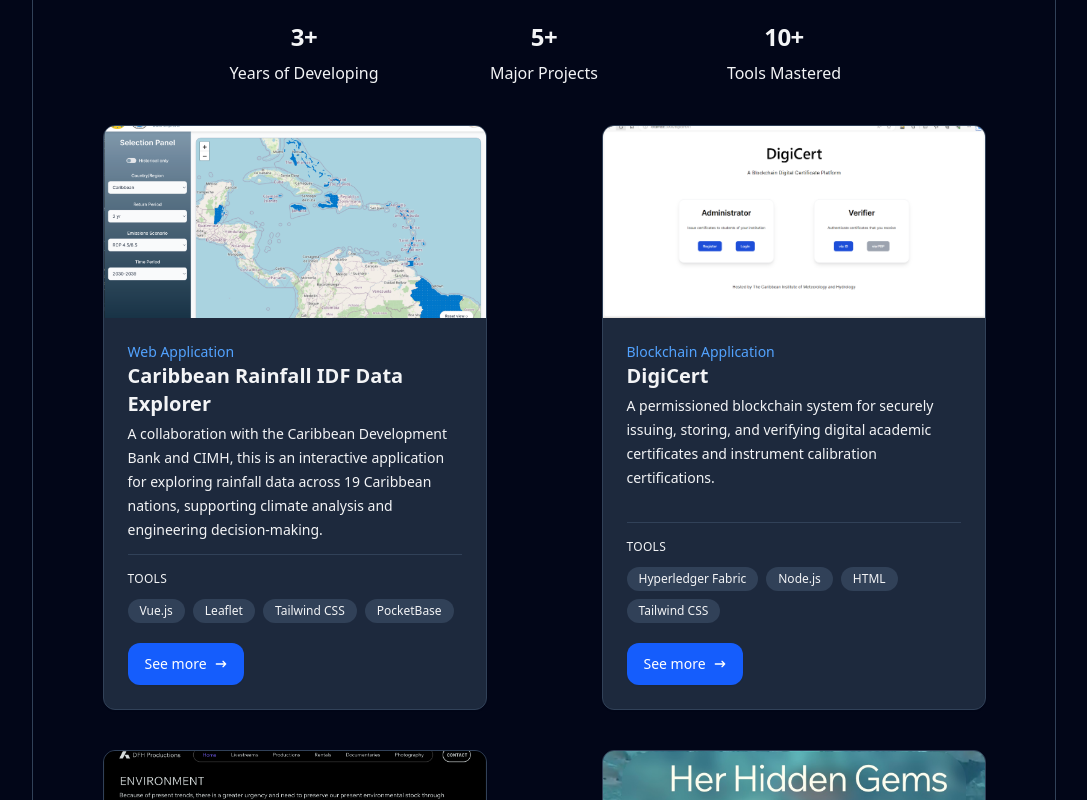
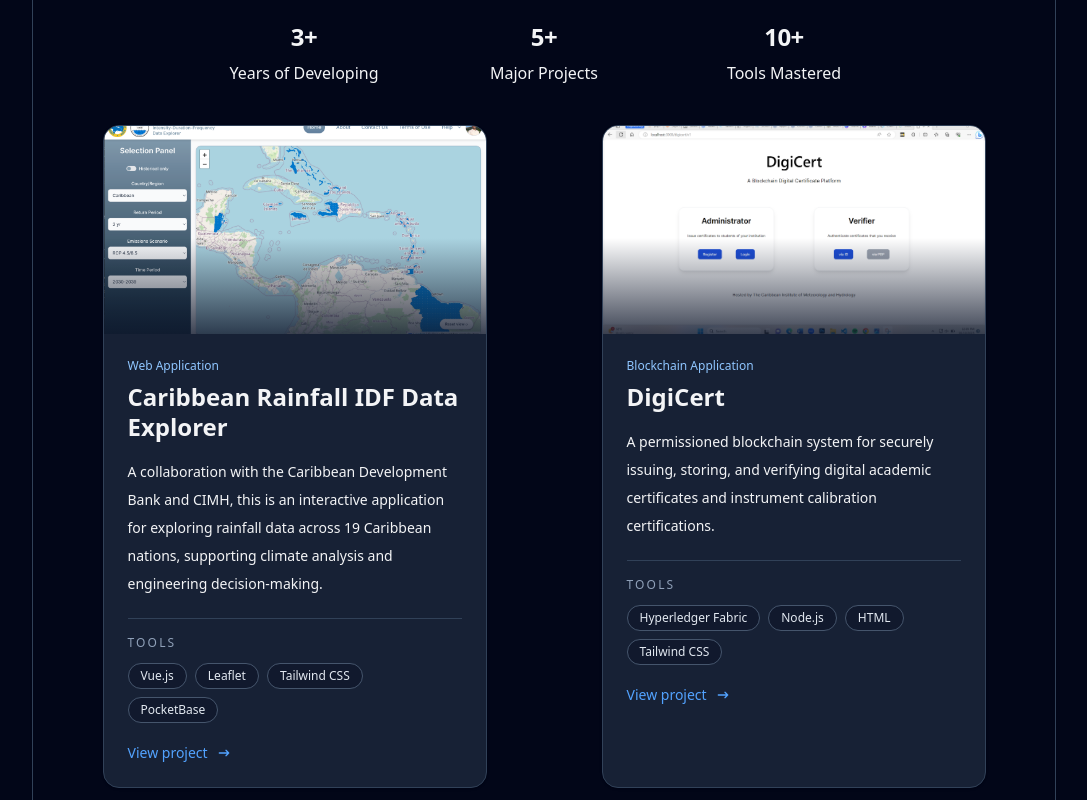
Before and after one commit to aldanstomer/aldan-portfolio, a Vue app: page /portfolio in a window 1280 px wide. Shown: the part 320-1120 px from the top of the page, without its empty margins (96-1183 px from the left). Built offline with nearby package versions, Linux system fonts and the light colour scheme.

Commit message:
card changes

```diff
--- a/src/components/sections/ProjectGrid.vue
+++ b/src/components/sections/ProjectGrid.vue
@@ -1,29 +1,110 @@
 <script setup>
 import { RouterLink } from "vue-router"
 
-defineProps({ projects: { type: Array, required: true }})
+defineProps({
+  projects: { type: Array, required: true }
+})
 </script>
 
 <template>
   <div class="grid gap-10 mt-10 w-full grid-cols-1 md:grid-cols-2">
-    <div v-for="p in projects" :key="p.slug" class="bg-slate-800 w-full max-w-sm mx-auto border border-slate-700 rounded-xl shadow-xs overflow-hidden flex flex-col">
-      <component :is="p.external ? 'a' : RouterLink" :href="p.external ? p.href : undefined" :to="!p.external ? (p.type === 'design' ? `/designs/${p.slug}` : `/projects/${p.slug}`) : undefined" :target="p.external ? '_blank' : undefined" :rel="p.external ? 'noopener noreferrer' : undefined" class="block group">
-        <img class="w-full h-48 object-cover transition-transform duration-300 group-hover:scale-105" :src="p.image" :alt="p.title" />
+    <div
+      v-for="p in projects"
+      :key="p.slug"
+      class="group relative w-full max-w-sm mx-auto overflow-hidden rounded-2xl border border-slate-700 bg-slate-800/80 shadow-sm transition-all duration-300 hover:-translate-y-1 hover:shadow-xl hover:shadow-slate-950/40"
+    >
+      <div class="pointer-events-none absolute inset-0 opacity-0 transition-opacity duration-300 group-hover:opacity-100 bg-gradient-to-br from-blue-500/10 via-transparent to-cyan-400/10"></div>
+
+      <component
+        :is="p.external ? 'a' : RouterLink"
+        :href="p.external ? p.href : undefined"
+        :to="!p.external ? (p.type === 'design' ? `/designs/${p.slug}` : `/projects/${p.slug}`) : undefined"
+        :target="p.external ? '_blank' : undefined"
+        :rel="p.external ? 'noopener noreferrer' : undefined"
+        class="relative block overflow-hidden"
+      >
+        <img
+          class="h-52 w-full object-cover transition-transform duration-500 group-hover:scale-105"
+          :src="p.image"
+          :alt="p.title"
+          loading="lazy"
+          decoding="async"
+        />
+
+        <div class="absolute inset-x-0 bottom-0 h-24 bg-gradient-to-t from-slate-900/80 to-transparent"></div>
       </component>
-      <div class="p-6 flex flex-col flex-1">
-        <p v-if="p.category" class="text-sm text-blue-400">{{ p.category }}</p>
-        <p v-if="p.title" class="text-xl text-body font-semibold mb-1">{{ p.title }}</p>
-        <p v-if="p.summary" class="text-sm text-body leading-6 mb-3">{{ p.summary }}</p>
-        <div v-if="p.tools?.length" class="mt-auto pt-4 border-t border-slate-700">
-          <p class="text-xs uppercase tracking-wide text-body mb-3">Tools</p>
+
+      <div class="relative flex flex-col p-6">
+        <div class="mb-4 flex items-start justify-between gap-4">
+          <div class="min-w-0">
+            <p
+              v-if="p.category"
+              class="mb-2  text-xs font-medium text-blue-300"
+            >
+              {{ p.category }}
+            </p>
+
+            <h3
+              v-if="p.title"
+              class="text-2xl font-semibold leading-tight text-heading transition-colors duration-300 group-hover:text-blue-200"
+            >
+              {{ p.title }}
+            </h3>
+          </div>
+
+        </div>
+
+        <p
+          v-if="p.summary"
+          class="mb-5 text-sm leading-7 text-body"
+        >
+          {{ p.summary }}
+        </p>
+
+        <div
+          v-if="p.tools?.length"
+          class="mt-auto border-t border-slate-700 pt-4"
+        >
+          <p class="mb-3 text-xs uppercase tracking-[0.18em] text-slate-400">
+            Tools
+          </p>
+
           <div class="flex flex-wrap gap-2">
-            <span v-for="tool in p.tools" :key="tool" class="rounded-full bg-slate-700 px-3 py-1 text-xs text-heading">{{ tool }}</span>
+            <span
+              v-for="tool in p.tools"
+              :key="tool"
+              class="rounded-full border border-slate-600 bg-slate-900/80 px-3 py-1 text-xs text-slate-200 transition-colors duration-300 group-hover:border-slate-500"
+            >
+              {{ tool }}
+            </span>
           </div>
         </div>
-        <component :is="p.external ? 'a' : RouterLink" :href="p.external ? p.href : undefined" :to="!p.external ? (p.type === 'design' ? `/designs/${p.slug}` : `/projects/${p.slug}`) : undefined" :target="p.external ? '_blank' : undefined" :rel="p.external ? 'noopener noreferrer' : undefined" class="inline-flex mt-5 self-start items-center text-white bg-blue-600 border border-transparent hover:bg-blue-700 focus:ring-4 focus:ring-brand-medium shadow-xs font-medium leading-5 rounded-xl text-sm px-4 py-2.5 focus:outline-none">
-          See more
-          <svg class="w-4 h-4 ms-1.5 rtl:rotate-180 -me-0.5" aria-hidden="true" xmlns="http://www.w3.org/2000/svg" width="24" height="24" fill="none" viewBox="0 0 24 24">
-            <path stroke="currentColor" stroke-linecap="round" stroke-linejoin="round" stroke-width="2" d="M19 12H5m14 0-4 4m4-4-4-4"/>
+
+        <component
+          :is="p.external ? 'a' : RouterLink"
+          :href="p.external ? p.href : undefined"
+          :to="!p.external ? (p.type === 'design' ? `/designs/${p.slug}` : `/projects/${p.slug}`) : undefined"
+          :target="p.external ? '_blank' : undefined"
+          :rel="p.external ? 'noopener noreferrer' : undefined"
+          class="mt-5 inline-flex items-center gap-2 self-start text-sm font-medium text-blue-400 transition-colors duration-300 hover:text-blue-300"
+        >
+          View project
+          <svg
+            class="h-4 w-4 transition-transform duration-300 group-hover:translate-x-1"
+            aria-hidden="true"
+            xmlns="http://www.w3.org/2000/svg"
+            width="24"
+            height="24"
+            fill="none"
+            viewBox="0 0 24 24"
+          >
+            <path
+              stroke="currentColor"
+              stroke-linecap="round"
+              stroke-linejoin="round"
+              stroke-width="2"
+              d="M19 12H5m14 0-4 4m4-4-4-4"
+            />
           </svg>
         </component>
       </div>
--- a/src/views/Home.vue
+++ b/src/views/Home.vue
@@ -25,12 +25,17 @@
 
 <style scoped>
 .fade-enter-active, .fade-leave-active { transition: opacity 0.4s ease; }
-
 .fade-enter-from, .fade-leave-to { opacity: 0; }
 </style>
 
 <template>
-  <div class="w-9/10 md:w-4/5 max-w-6xl mx-auto mt-24">
+  <div class="relative min-h-screen bg-slate-950 overflow-hidden">
+    <div class="pointer-events-none absolute inset-x-0 top-0 h-[38rem] overflow-hidden">
+      <div class="absolute inset-0 bg-[radial-gradient(circle_at_18%_28%,rgba(59,130,246,0.16),transparent_30%),radial-gradient(circle_at_84%_24%,rgba(34,211,238,0.08),transparent_24%),linear-gradient(180deg,rgba(15,23,42,0.96)_0%,rgba(2,6,23,0.92)_58%,rgba(2,6,23,0)_100%)]"></div>
+      <div class="absolute inset-x-0 bottom-0 h-56 bg-gradient-to-b from-transparent via-slate-950/85 to-slate-950"></div>
+    </div>
+
+    <div class="relative z-10 w-9/10 md:w-4/5 max-w-6xl mx-auto pt-32">
       <section class="grid grid-cols-1 lg:grid-cols-12 gap-10 items-center mb-16">
         <div class="lg:col-span-7">
           <p class="text-blue-400 font-medium mb-3">Aldan Saint Omer</p>
@@ -42,44 +47,88 @@
           </h1>
           <p class="text-body text-lg max-w-2xl mb-7">I am a St. Lucian developer who builds systems that balance design and functionality for smooth experiences on the web and social media. I strive to be at the forefront of climate action and sustainable development across the Caribbean.</p>
         </div>
+
         <div class="lg:col-span-5">
-        <ProfileCard :name = "name" :subtitle= "subtitle" />
+          <ProfileCard :name="name" :subtitle="subtitle" />
         </div>
       </section>
+
       <section class="mb-16">
         <div class="flex items-end justify-between gap-6 mb-6">
           <div>
             <h2 class="text-2xl font-semibold text-heading mb-2">Featured Projects</h2>
             <p class="text-body">A few pieces of work that best represent what I build and design.</p>
           </div>
+
           <RouterLink :to="{ path: '/portfolio', query: { tab: 'dev' } }" class="text-sm text-blue-400 hover:text-blue-300 whitespace-nowrap">
             See all →
           </RouterLink>
         </div>
+
         <div class="grid grid-cols-1 md:grid-cols-2 xl:grid-cols-4 gap-6">
-        <RouterLink v-for="p in featured" :key="`${p.type}-${p.slug}`" :to="p.type === 'dev' ? `/projects/${p.slug}` : `/designs/${p.slug}`" class="group bg-slate-800 border border-slate-700 rounded-2xl p-6 shadow-xs hover:-translate-y-1 hover:border-blue-600 hover:shadow-md transition">
-          <div class="flex items-start justify-between gap-4">
-            <h3 class="text-heading font-semibold text-lg leading-snug group-hover:text-blue-300">{{ p.title }}</h3>
-            <span class="text-blue-400 text-sm">{{ p.type === 'dev' ? 'Development' : 'Design' }}</span>
+          <RouterLink
+            v-for="p in featured"
+            :key="`${p.type}-${p.slug}`"
+            :to="p.type === 'dev' ? `/projects/${p.slug}` : `/designs/${p.slug}`"
+            class="group relative overflow-hidden rounded-2xl border border-slate-700 bg-slate-800/90 p-6 shadow-xs transition-all duration-300 hover:-translate-y-1 hover:shadow-xl hover:shadow-slate-950/40"
+          >
+            <div class="pointer-events-none absolute inset-0 bg-gradient-to-br from-slate-700/20 via-transparent to-slate-900/20"></div>
+            <div class="pointer-events-none absolute inset-x-0 top-0 h-px bg-gradient-to-r from-transparent via-blue-400/60 to-transparent"></div>
+            <div class="pointer-events-none absolute inset-0 opacity-0 transition-opacity duration-300 group-hover:opacity-100 bg-gradient-to-br from-blue-500/10 via-transparent to-cyan-400/10"></div>
+
+            <div class="relative flex items-start justify-between gap-4">
+              <h3 class="text-heading font-semibold text-lg leading-snug transition-colors duration-300 group-hover:text-blue-300">
+                {{ p.title }}
+              </h3>
+              <span class="text-blue-400 text-sm whitespace-nowrap">
+                {{ p.type === 'dev' ? 'Development' : 'Design' }}
+              </span>
             </div>
-          <p class="text-body mt-3 mb-5">{{ p.summary }}</p>
+
+            <p class="text-body mt-3 mb-5">
+              {{ p.summary }}
+            </p>
+
             <div class="flex flex-wrap gap-2">
-            <span v-for="t in p.tags" :key="t" class="px-3 py-1 rounded-full text-sm border border-slate-600 bg-slate-900 text-body">{{ t }}</span>
+              <span
+                v-for="t in p.tags"
+                :key="t"
+                class="px-3 py-1 rounded-full text-sm border border-slate-600 bg-slate-900/80 text-body transition-all duration-300 group-hover:border-slate-500 group-hover:bg-slate-800"
+              >
+                {{ t }}
+              </span>
             </div>
           </RouterLink>
         </div>
       </section>
+
       <section class="mb-20">
-      <div class="bg-slate-800 border border-slate-700 rounded-2xl p-8 shadow-xs flex flex-col md:flex-row md:items-center md:justify-between gap-6">
-        <div>
-          <h2 class="text-2xl font-semibold text-heading mb-2">Let’s build something together.</h2>
-          <p class="text-body max-w-2xl">If you need a website, dashboard, or a digital product for your organisation, I’m open to projects and collaborations.</p>
+        <div class="relative overflow-hidden rounded-2xl border border-slate-700 bg-slate-800/80 p-8 shadow-xs backdrop-blur-md flex flex-col md:flex-row md:items-center md:justify-between gap-6">
+          <div class="pointer-events-none absolute inset-0 bg-gradient-to-br from-blue-500/10 via-transparent to-cyan-400/10"></div>
+          <div class="pointer-events-none absolute -top-20 -right-20 w-72 h-72 bg-blue-500/10 rounded-full blur-3xl"></div>
+          <div class="pointer-events-none absolute -bottom-20 -left-20 w-72 h-72 bg-cyan-400/10 rounded-full blur-3xl"></div>
+
+          <div class="relative">
+            <h2 class="text-2xl md:text-3xl font-semibold text-heading mb-3 leading-tight">
+              Let’s build something together.
+            </h2>
+
+            <p class="text-body max-w-xl leading-relaxed">
+              If you need a website, dashboard, or digital product, I’m open to projects and collaborations across the Caribbean and beyond.
+            </p>
           </div>
-        <div class="flex flex-wrap gap-3">
-          <RouterLink to="/contact" class="inline-flex items-center justify-center text-white bg-blue-600 box-border border border-transparent hover:bg-blue-700 focus:ring-4 focus:ring-blue-900 shadow-xs font-medium leading-5 rounded-xl text-sm px-5 py-3 focus:outline-none">Contact</RouterLink>
-          <RouterLink to="/resume" class="inline-flex items-center justify-center text-heading bg-slate-900 border border-slate-700 hover:border-blue-600 hover:text-blue-300 focus:ring-4 focus:ring-slate-700 shadow-xs font-medium leading-5 rounded-xl text-sm px-5 py-3 focus:outline-none">View Resume</RouterLink>
+
+          <div class="relative flex flex-wrap gap-3">
+            <RouterLink to="/contact" class="inline-flex items-center justify-center text-white bg-blue-600 hover:bg-blue-700 shadow-lg shadow-blue-900/30 font-medium rounded-xl text-sm px-6 py-3 transition-all duration-300 hover:-translate-y-0.5">
+              Contact
+            </RouterLink>
+
+            <RouterLink to="/resume" class="inline-flex items-center justify-center text-heading bg-slate-900/80 border border-slate-700 hover:border-blue-500 hover:text-blue-300 font-medium rounded-xl text-sm px-6 py-3 transition-all duration-300 hover:-translate-y-0.5">
+              View Resume
+            </RouterLink>
           </div>
         </div>
       </section>
     </div>
+  </div>
 </template>
```
Also changed, not shown: src/assets/aldan 10.24.00 AM.jpg (added). Lines whose indentation alone changed are shown as unchanged.
